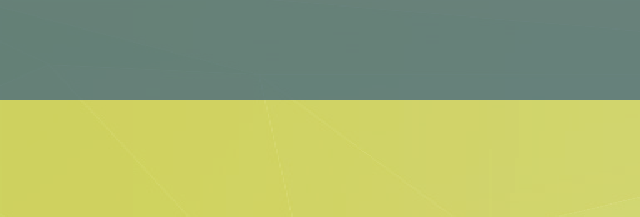
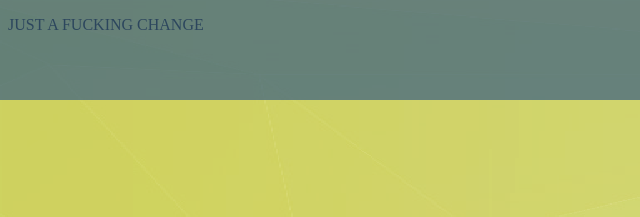
Before and after one commit to shashwb/google-homepage, a plain HTML site: page index.html in a window 1280 px wide. Shown: the top 217 px of the page, 0-640 px from the left. Drawn offline with Linux system fonts and the light colour scheme.

Commit message:
just a small change

```diff
--- a/index.html
+++ b/index.html
@@ -4,6 +4,12 @@
 	<title>Mock Up</title>
 	<link rel="stylesheet" type="text/css" href="google.css">
 </head>
+
+
+
+<p>JUST A FUCKING CHANGE</p>
+
+
 
 <body>
 	<div class="header" id="header"></div>
```
